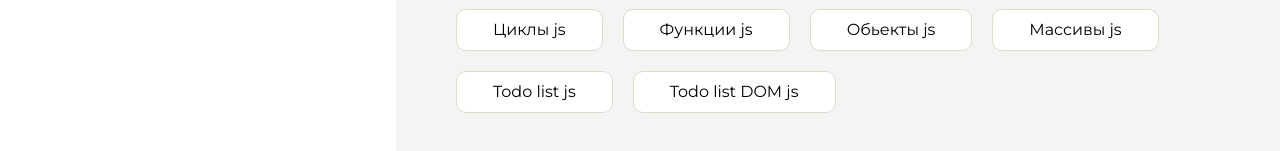
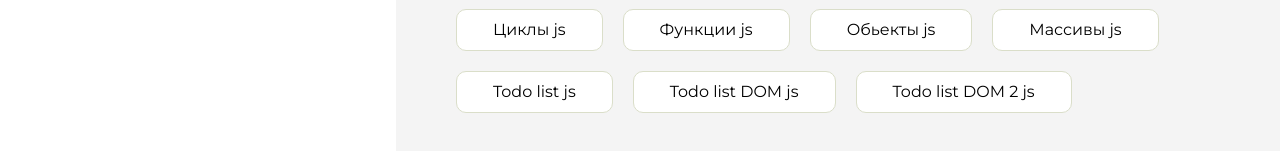
Before and after one commit to nur2282/homework, a plain HTML site: page index.html in a window 1280 px wide. Shown: the part 663-814 px from the top of the page. Drawn offline with Linux system fonts and the light colour scheme.

Commit message:
Update index.html

```diff
--- a/index.html
+++ b/index.html
@@ -170,6 +170,9 @@
                     <li class="content__list-item">
                         <a href="Todo List/index.html">Todo list DOM js</a>
                     </li>
+                    <li class="content__list-item">
+                        <a href="Todo-List-2/index.html">Todo list DOM 2 js</a>
+                    </li>
                 </ul>
             </div>
             <div class="content__block hidden" id="diplomBlock">
```
